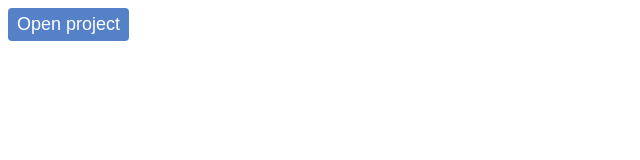
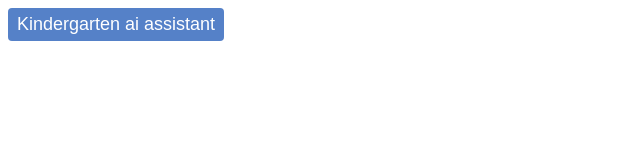
Before and after one commit to placesforstrolling/platon-ai-assistant-btn, a plain HTML site: page index.html in a window 1280 px wide. Shown: the whole page, without its empty margins (0-640 px from the left). Drawn offline with Linux system fonts and the light colour scheme.

Commit message:
Changed button text

```diff
--- a/index.html
+++ b/index.html
@@ -35,7 +35,7 @@
       }
     </style>
 
-    <button class="btn" id="send" onclick="">Open project</button>
+    <button class="btn" id="send">Kindergarten ai assistant</button>
 
     <iframe
       src="https://platon-ai-assistant.vercel.app?project=test"
```
